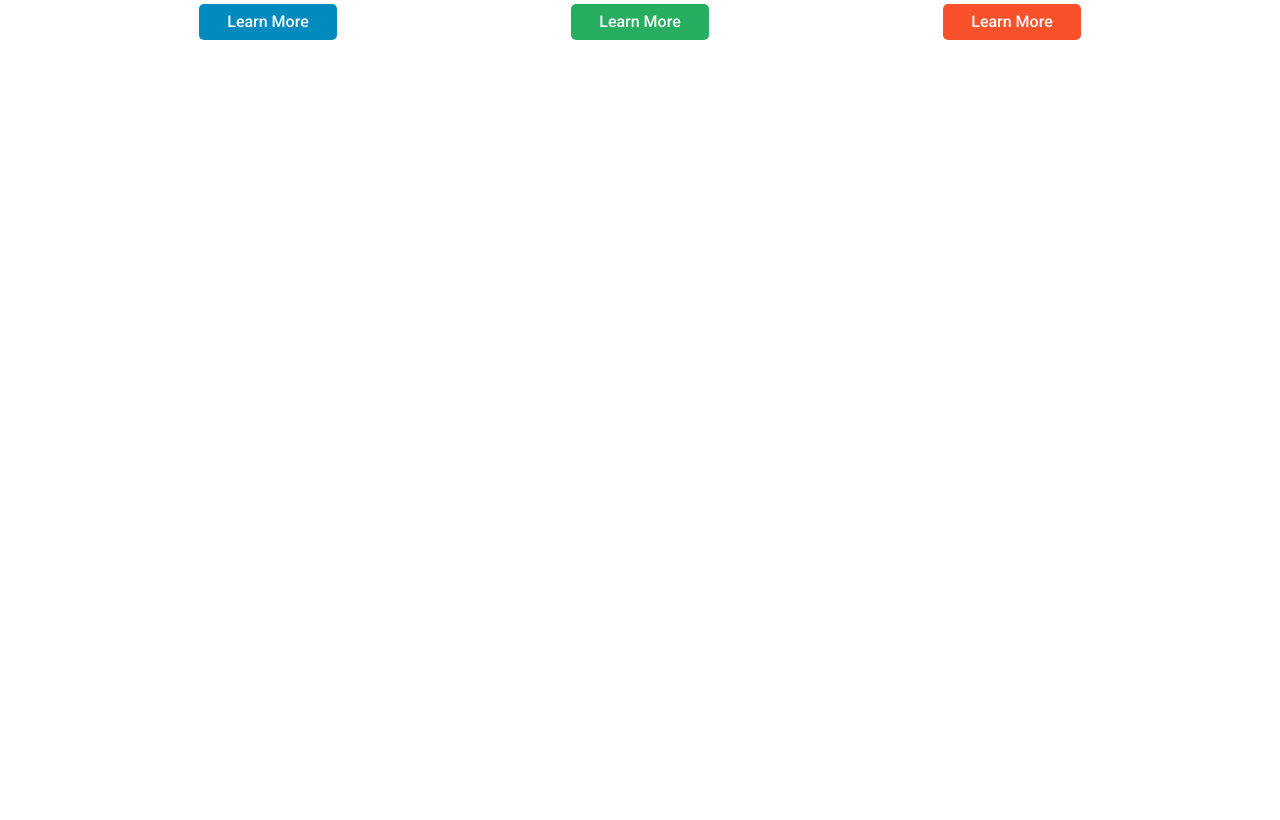
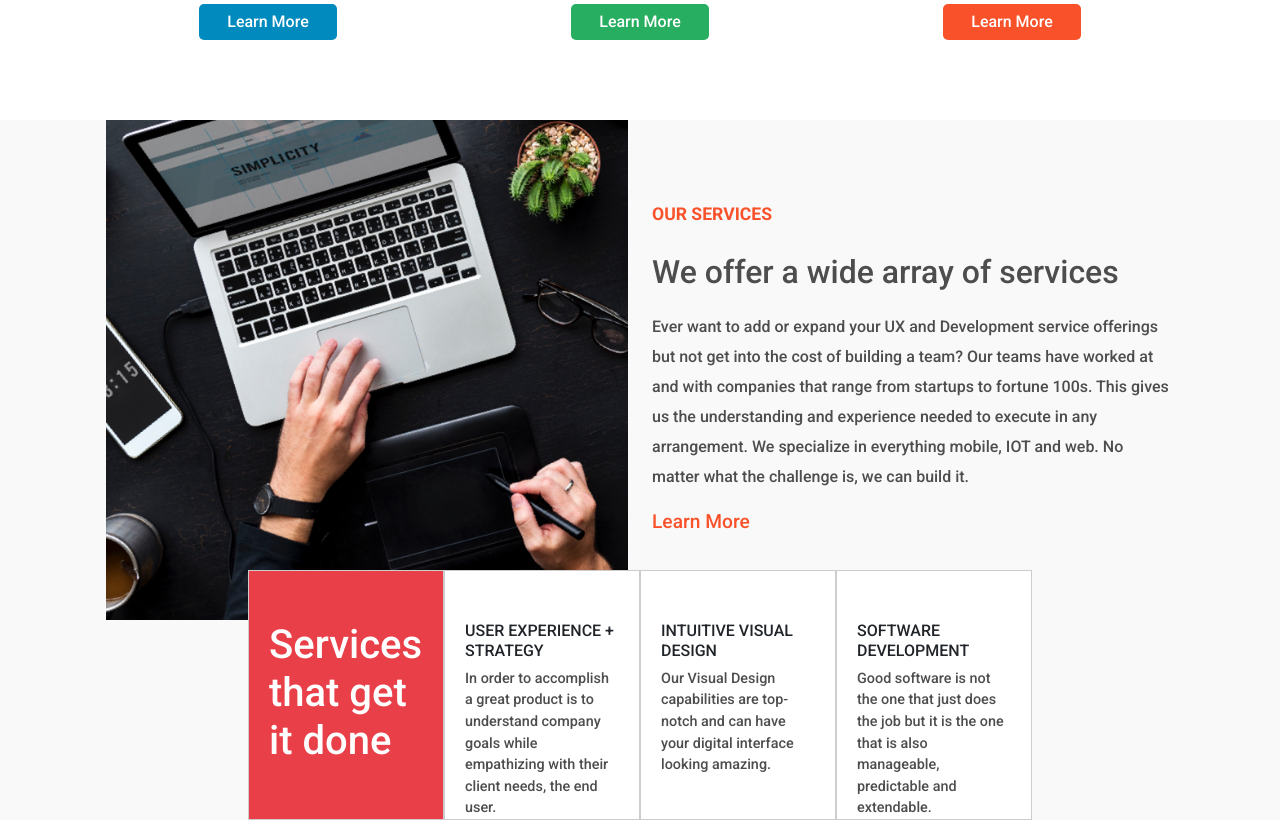
Before and after one commit to DjorgeSilva/intellective, a React (Create React App) app: page / in a window 1280 px wide. Shown: the part 1580-2400 px from the top of the page. Before the commit the page ends 1700 px from the top, so only its background shows below. Built offline with nearby package versions, Linux system fonts and the light colour scheme.

Commit message:
our service completo

```diff
--- /dev/null
+++ b/src/Components/OurService/index.tsx
@@ -0,0 +1,54 @@
+import React from 'react'
+//packages
+import { Col, Row } from 'react-bootstrap'
+//style
+import * as s from "./ourService.style"
+//image
+import ourServiceIMG from "../../img/home_ourservices.jpg"
+import { Link } from 'react-router-dom'
+
+export const OurService: React.FC = (): JSX.Element => {
+
+    const styleLink = {
+        textDecoration: "none",
+    }
+
+    return (
+        <s.Wrapper>
+            <Row className="row container">
+                <Col xs={12} md={6} className="coluna">
+                    <img src={ourServiceIMG} alt="Nosso Serviço" />
+                </Col>
+
+                <Col xs={12} md={6} className="coluna">
+                    <h6>OUR SERVICES</h6>
+                    <h1>We offer a wide array of services</h1>
+                    <p>Ever want to add or expand your UX and Development service offerings but not get into the cost of building a team? Our teams have worked at and with companies that range from startups to fortune 100s. This gives us the understanding and experience needed to execute in any arrangement. We specialize in everything mobile, IOT and web. No matter what the challenge is, we can build it. </p>
+                    <Link to="/" style={styleLink} className="link">Learn More</Link>
+                </Col>
+            </Row>
+
+            <Row className="grid-servicos container">
+                <Col xs={12} md={6} lg={3} className="coluna-grid title-grid">
+                    <h1>Services that get it done</h1>
+                </Col>
+
+                <Col xs={12} md={6} lg={3} className="coluna-grid">
+                    <h5>USER EXPERIENCE + STRATEGY</h5>
+                    <p>In order to accomplish a great product is to understand company goals while empathizing with their client needs, the end user.</p>
+                </Col>
+
+                <Col xs={12} md={6} lg={3} className="coluna-grid">
+                    <h5>INTUITIVE VISUAL DESIGN</h5>
+                    <p>Our Visual Design capabilities are top-notch and can have your digital interface looking amazing.</p>
+                </Col>
+
+                <Col xs={12} md={6} lg={3} className="coluna-grid">
+                    <h5>SOFTWARE DEVELOPMENT</h5>
+                    <p>Good software is not the one that just does the job but it is the one that is also manageable, predictable and extendable.</p>
+                </Col>
+            </Row>
+
+        </s.Wrapper>
+    )
+}
--- /dev/null
+++ b/src/Components/OurService/ourService.style.ts
@@ -0,0 +1,96 @@
+import styled from "styled-components"
+
+export const Wrapper = styled.div`
+    width: 100%;
+    height: fit-content;
+    background: #F9F9F9;
+
+    .container{
+        margin: 0 auto;
+
+        .coluna{
+
+            @media (min-width: 796px){
+                height: 500px;
+                display: flex;
+                flex-direction: column;
+                justify-content: center;
+                align-items: flex-start;
+
+            }
+
+            img{
+                width: 100%;
+                height: 100%;
+                object-fit: cover;
+            }
+
+            h6{
+                text-transform: uppercase;
+                color: ${props => props.theme.primaryColor};
+                font-weight: 600;
+                font-size: 1.1rem;
+
+                @media (max-width: 796px){
+                    margin-top: 30px;
+                }
+            }
+
+            h1{
+                font-size: clamp(2rem, 2.5vw, 2rem);
+                color: ${props => props.theme.ligthText};
+                margin: 20px 0;
+            }
+
+            p{
+                color: ${props => props.theme.ligthText};
+                line-height: 30px;;
+            }
+            .link{
+                font-size: 1.2rem;
+                color:  ${props => props.theme.primaryColor};
+            }
+        }
+    }
+
+    .grid-servicos{
+        margin-top: 50px;
+
+        .coluna-grid{
+            height: 250px;
+            background: #fff;
+            border: 1px solid #CDCDCD;
+            padding: 50px 20px;
+
+            display: flex;
+            flex-direction: column;
+            justify-content: space-around;
+
+            h5{
+                font-size: 1rem;
+            }
+
+            p{
+                font-size: .9rem;
+                color: ${props => props.theme.ligthText};
+            }
+
+            @media (max-width: 500px){
+                height: fit-content;
+            }
+
+
+        }
+
+        @media (min-width: 1200px){
+            width: 65%;
+            margin-top: -50px;
+        }
+
+
+        .title-grid{
+            background: #E93F48;
+            color: #fff;
+        }
+    }
+`
--- a/src/routes/Home/index.tsx
+++ b/src/routes/Home/index.tsx
@@ -2,12 +2,14 @@ import React from 'react'
 //components
 import { Banner } from '../../Components/Banner'
 import { OurProduct } from '../../Components/OurProduct'
+import { OurService } from '../../Components/OurService'
 
 export const Home: React.FC = (): JSX.Element => {
     return (
         <React.Fragment>
-            <Banner/>
-            <OurProduct/>
+            <Banner />
+            <OurProduct />
+            <OurService />
         </React.Fragment>
     )
 }
```
Also changed, not shown: src/img/home_ourservices.bbe63707.jpg (added).
